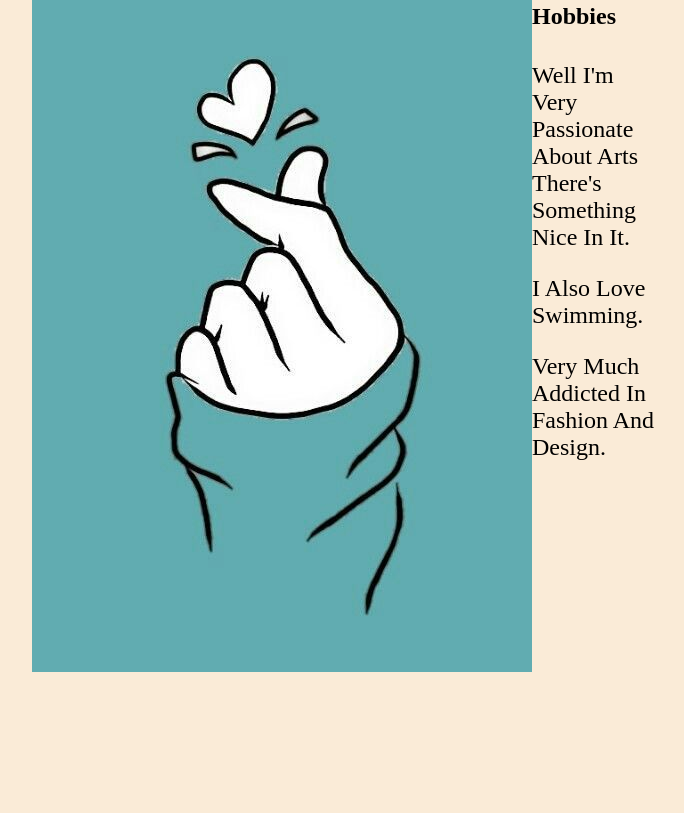
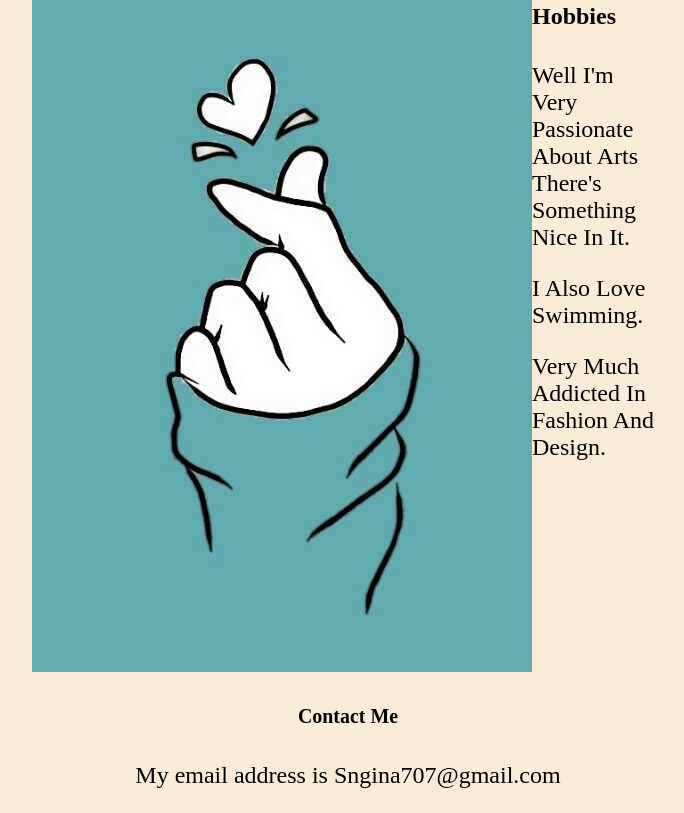
Before and after one commit to sngina/Stella-Portfolio, a plain HTML site: page index.html in a window 1280 px wide. Shown: the part 1901-2714 px from the top of the page, without its empty margins (292-976 px from the left). Before the commit the page ends 2581 px from the top, so only its background shows below. Drawn offline with Linux system fonts and the light colour scheme.

Commit message:
add an id contact and style

```diff
--- a/index.css
+++ b/index.css
@@ -37,6 +37,9 @@
     width: 50%;
     margin: 30px 25% 0 25%;
 
-
-
 }
+#contact{
+    text-align: center;
+    justify-content: center;
+    align-items: center;
+}
--- a/index.html
+++ b/index.html
@@ -47,6 +47,10 @@
            <img src="./BTS boyfriend scenarios.jpeg">
 
         </div>
+        <div id="contact">
+            <h5>Contact Me</h5>
+            <p>My email address is Sngina707@gmail.com</p>
+        </div>
     </body>
    </html>
 
```
